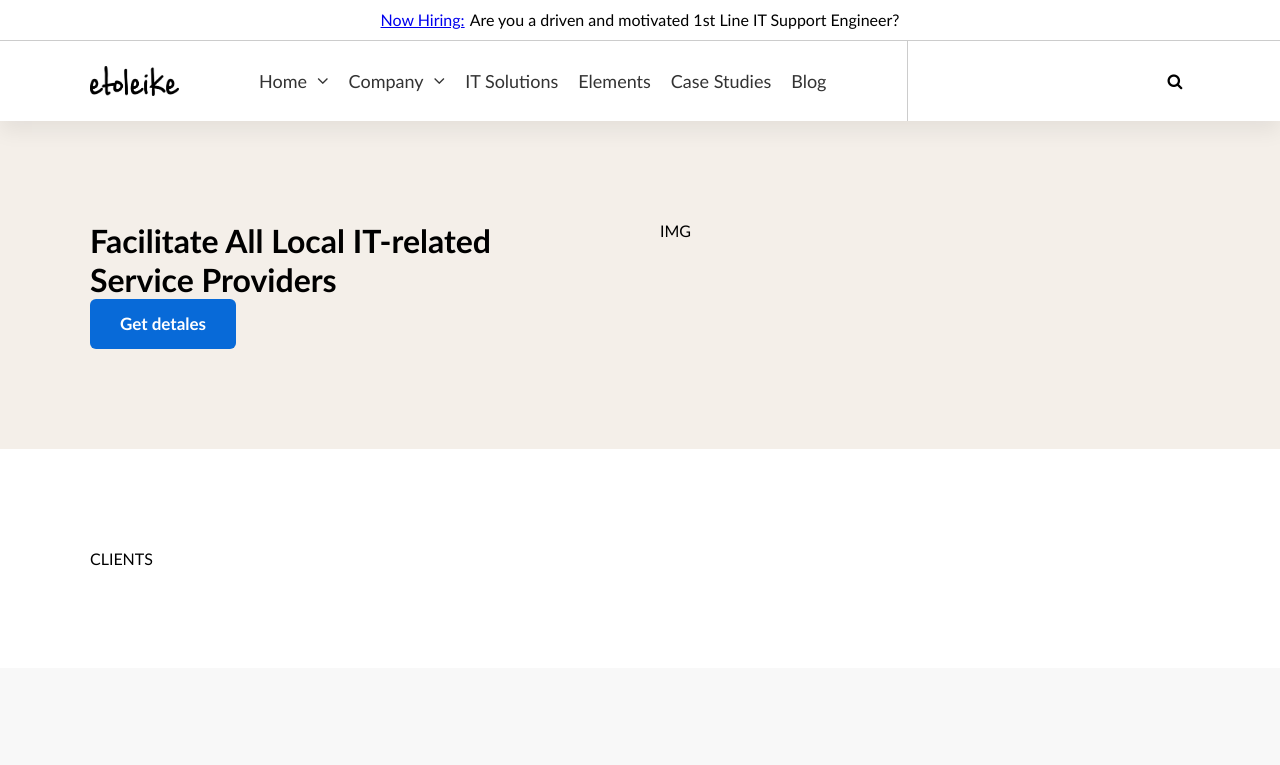
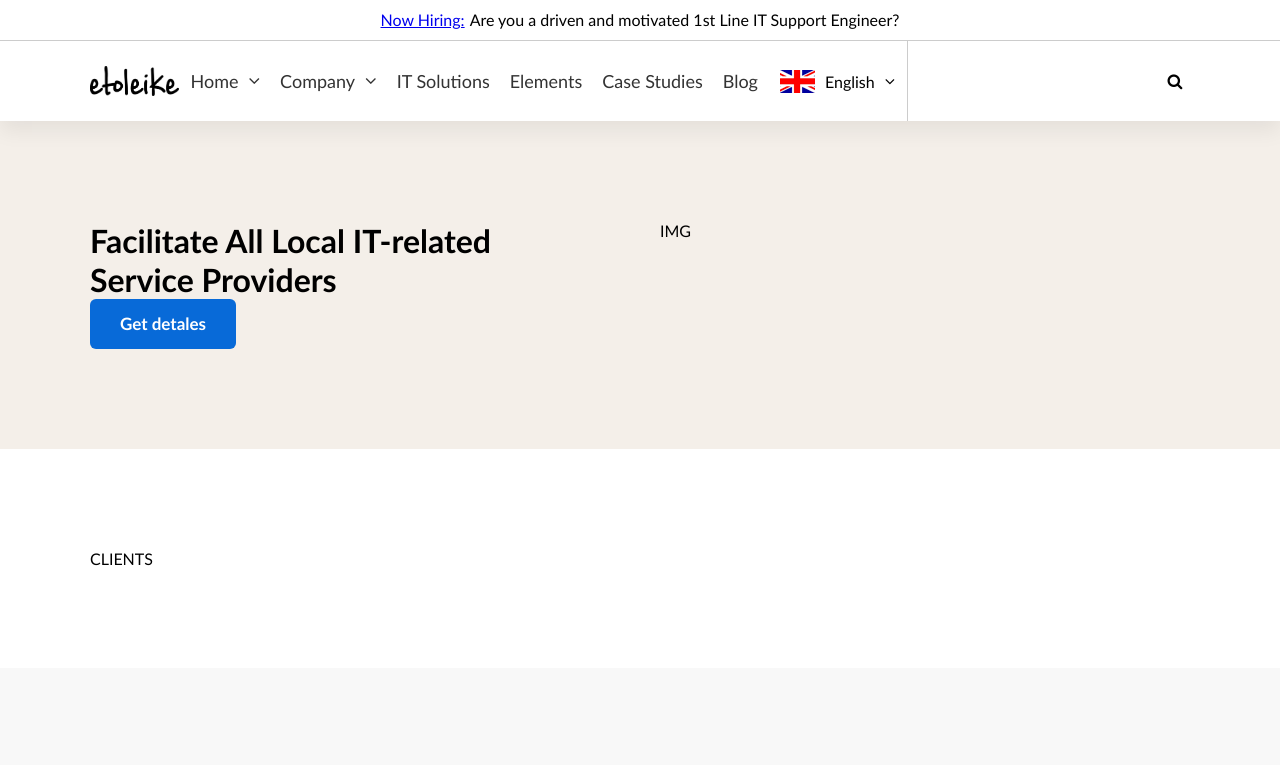
Before and after one commit to Evelinatoleike/mano-portfolio-projektas, a website with bundled scripts: page index.html in a window 1280 px wide. Shown: the top 765 px of the page. Built offline with nearby package versions, Linux system fonts and the light colour scheme.

Commit message:
Header Language set

```diff
--- a/css/components/header.css
+++ b/css/components/header.css
@@ -158,3 +158,51 @@
 .header .search>.fa:hover {
     font-size: 20px;
 }
+
+.header .languages {
+    position: relative;
+    user-select: none;
+}
+
+.header .languages>.selected {
+    display: flex;
+    flex-direction: row;
+    align-items: center;
+    gap: 10px;
+    padding: 10px;
+}
+
+.header .languages img {
+    height: 23px;
+    width: 35px;
+    object-fit: contain;
+    object-position: center;
+}
+
+.header .languages>.list {
+    display: none;
+    position: absolute;
+    top: 100%;
+    left: 0;
+    z-index: 1;
+    background-color: white;
+    box-shadow: 0 2px 8px #0001;
+}
+
+.header .languages:hover>.list {
+    display: block;
+}
+
+.header .languages>.list>.item {
+    display: flex;
+    flex-direction: row;
+    align-items: center;
+    gap: 10px;
+    width: 200px;
+    padding: 10px;
+    cursor: pointer;
+}
+
+.header .languages>.list>.item:hover {
+    background-color: var(--color-creame);
+}
--- a/js/components/header/Header.js
+++ b/js/components/header/Header.js
@@ -11,7 +11,9 @@
 import { TopText } from './TopText.js';
 import { Logo } from './Logo.js';
 import { Nav } from './Nav.js';
+import { Languages } from './Languages.js';
 import { Search } from './Search.js';
+
 
 class Header {
     constructor(selector, data) {
@@ -63,7 +65,9 @@ class Header {
         new TopText(allRowsDOM[0], this.data.topText);
         new Logo(allRowsDOM[1], this.data.logo);
         new Nav(allRowsDOM[1], this.data.nav);
+        new Languages(allRowsDOM[1], this.data.languages);
         new Search(allRowsDOM[1]);
+
     }
 
     addEvents() {
--- a/js/components/header/Languages.js
+++ b/js/components/header/Languages.js
@@ -1,6 +1,78 @@
 class Languages {
-    constructor() {
-        console.log(this);
+    constructor(parentDOM, data) {
+        this.parentDOM = parentDOM;
+        this.data = data;
+
+        this.DOM = null;
+        this.localStorageLangKey = 'portfolio-lang';
+
+        this.init();
+    }
+
+    init() {
+        if (!this.isValidDOM) {
+            return false;
+        }
+        if (!this.isValidData) {
+            return false;
+        }
+
+        const DOM = this.parentDOM.querySelector('.col-12');
+        if (!DOM) {
+            return false;
+        }
+        this.DOM = DOM;
+
+        this.render();
+        this.addEvents();
+    }
+
+    isValidDOM() {
+        return true;
+    }
+
+    isValidData() {
+        return true;
+    }
+
+    render() {
+        const { imgPath, defaultLang, list } = this.data;
+        const selectedLang = localStorage.getItem(this.localStorageLangKey) || defaultLang;
+        const selectedLangData = list[selectedLang];
+
+        let otherLangsHTML = '';
+        for (const langKey in list) {
+            const lang = list[langKey];
+
+            if (langKey !== selectedLang) {
+                otherLangsHTML += `<div class="item" data-lang-short="${langKey}">
+                                <img src="${imgPath + lang.img}" alt="${lang.full} flag">
+                            <span>${lang.full}</span>
+                            </div>`;
+            }
+        }
+
+        let HTML = `<div class="languages">
+                        <div class="selected">
+                            <img src="${imgPath + selectedLangData.img}" alt="${selectedLangData.full} flag">
+                            <span>${selectedLangData.full}</span>
+                            <i class="fa fa-angle-down"></i>
+                       </div>
+                       <div class="list">${otherLangsHTML}</div>
+                    </div>`;
+
+        this.DOM.insertAdjacentHTML('beforeend', HTML)
+    }
+    addEvents() {
+        const otherLangs = this.DOM.querySelectorAll('.languages .item');
+
+        for (const lang of otherLangs) {
+            lang.addEventListener('click', () => {
+                const short = lang.dataset.langShort;
+                localStorage.setItem(this.localStorageLangKey, short);
+                location.reload();
+            })
+        }
     }
 }
 
--- a/js/data/headerData.js
+++ b/js/data/headerData.js
@@ -76,25 +76,22 @@ const headerData = {
         },
     ],
     languages: {
-        imgPath: './img/languages',
-        defaut: 'en',
-        list: [
-            {
-                short: 'en',
+        imgPath: './img/languages/',
+        defaultLang: 'en',
+        list: {
+            en: {
                 full: 'English',
-                img: 'en.jpg'
+                img: 'en.png',
             },
-            {
-                short: 'fr',
+            fr: {
                 full: 'Français',
-                img: 'fr.jpg'
+                img: 'fr.png',
             },
-            {
-                short: 'de',
+            de: {
                 full: 'Deutsch',
-                img: 'de.jpg'
+                img: 'de.png',
             },
-        ]
+        }
     }
 }
 
```
Also changed, not shown: img/languages/de.png (added), img/languages/en.png (added), img/languages/fr.png (added).
